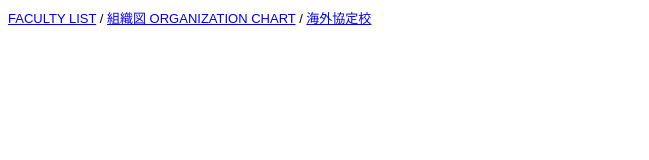
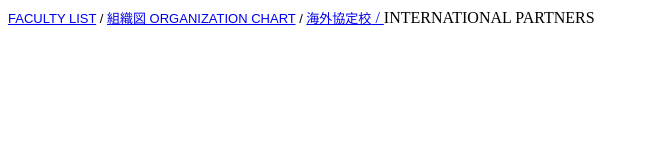
Before and after one commit to mjwarren/partners-jp, a plain HTML site: page index.html in a window 1280 px wide. Shown: the whole page, without its empty margins (0-649 px from the left). Drawn offline with Linux system fonts and the light colour scheme.

Commit message:
Update index.html

```diff
--- a/index.html
+++ b/index.html
@@ -2,7 +2,8 @@
     <font face="arial"; font size="2">
     <a href="http://mjwarren.github.io/directory">FACULTY LIST</a>  /
     <a href="http://mjwarren.github.io/soshikizu">組織図 ORGANIZATION CHART</a>  /
-    <a href="http://mjwarren.github.io/partners-jp">海外協定校</font>
+    <a href="http://mjwarren.github.io/partners-jp">海外協定校</font>  /
+    <a href-"http://mjwarren.github.io/partners">INTERNATIONAL PARTNERS</a>
 <div data-type="AwesomeTableView" data-viewID="-JvMwD3jPxEef4BoOFKv"></div>
 
 <script src="https://awesome-table.com/AwesomeTableInclude.js"></script>
```
